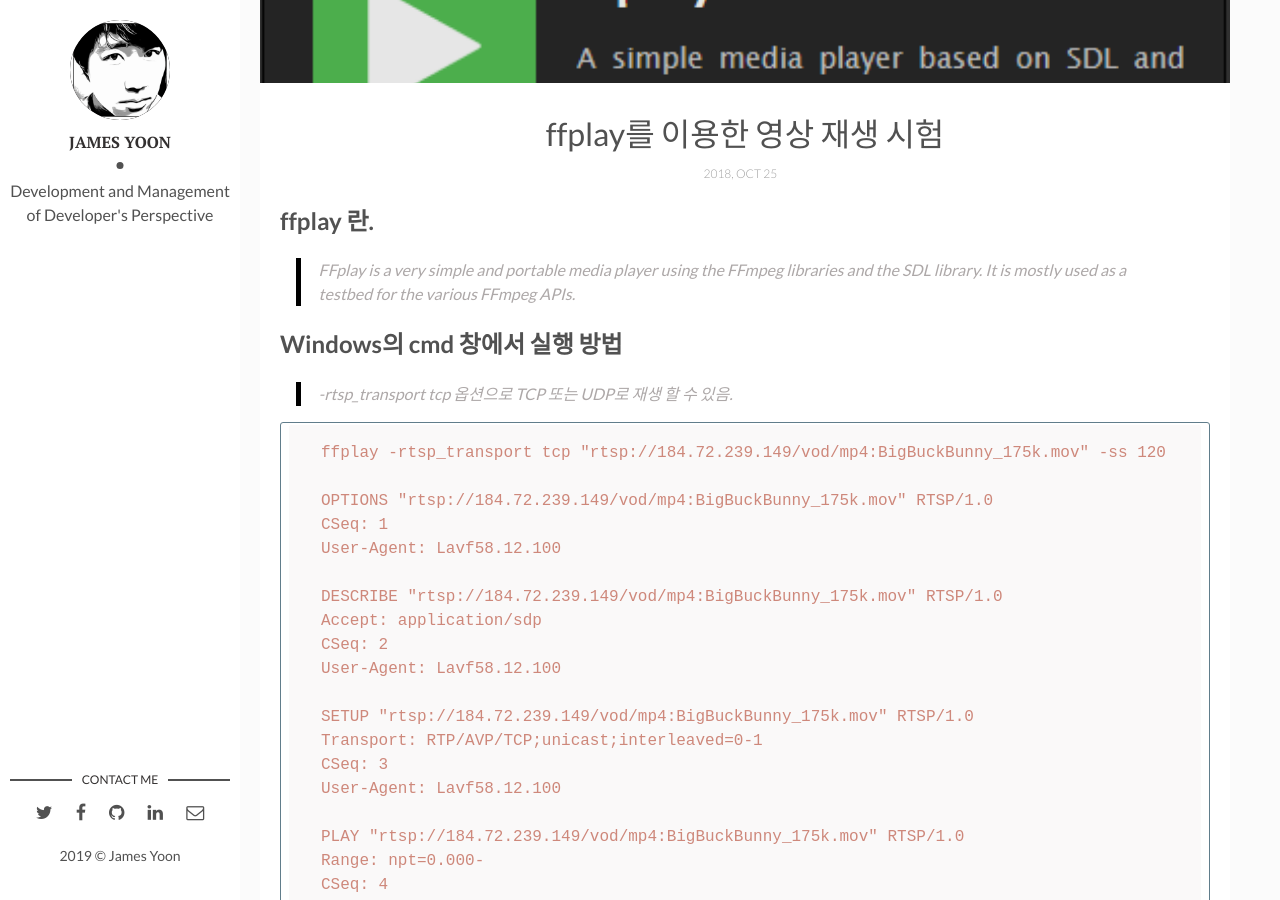
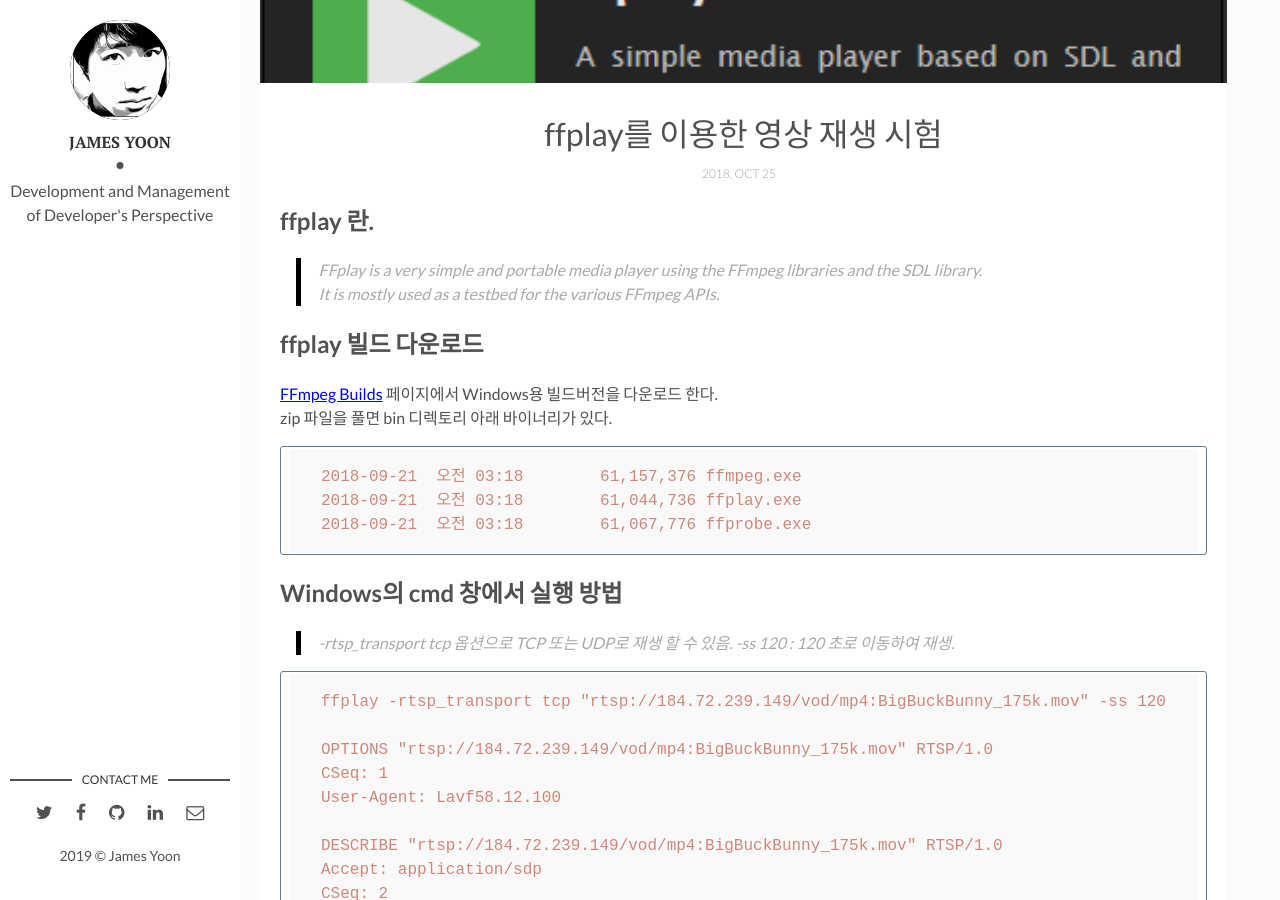
Before and after one commit to butteryoon/butteryoon.github.io, a Jekyll site: the page built from _posts/2018-10-25-ffplay.md, in a window 1280 px wide and 900 px high, scrolled down 437 px. Built offline with Jekyll 4.4.1, drawn with Linux system fonts in a browser that asks for light colours; comment, search, counter and statistics services are not loaded.

Commit message:
modified ffplay

````diff
--- a/_posts/2018-10-25-ffplay.md
+++ b/_posts/2018-10-25-ffplay.md
@@ -9,11 +9,24 @@ categories: dev
 
 ## ffplay 란.
 
-> FFplay is a very simple and portable media player using the FFmpeg libraries and the SDL library. It is mostly used as a testbed for the various FFmpeg APIs.
+> FFplay is a very simple and portable media player using the FFmpeg libraries and the SDL library.
+> It is mostly used as a testbed for the various FFmpeg APIs.
+
+## ffplay 빌드 다운로드
+
+[FFmpeg Builds](https://ffmpeg.zeranoe.com/builds/) 페이지에서 Windows용 빌드버전을 다운로드 한다.
+zip 파일을 풀면 bin 디렉토리 아래 바이너리가 있다.
+
+```
+2018-09-21  오전 03:18        61,157,376 ffmpeg.exe
+2018-09-21  오전 03:18        61,044,736 ffplay.exe
+2018-09-21  오전 03:18        61,067,776 ffprobe.exe
+```
 
 ## Windows의 cmd 창에서 실행 방법
 
 > -rtsp_transport tcp 옵션으로 TCP 또는 UDP로 재생 할 수 있음.
+> -ss 120 : 120 초로 이동하여 재생.
 
 ```
 ffplay -rtsp_transport tcp "rtsp://184.72.239.149/vod/mp4:BigBuckBunny_175k.mov" -ss 120
````
